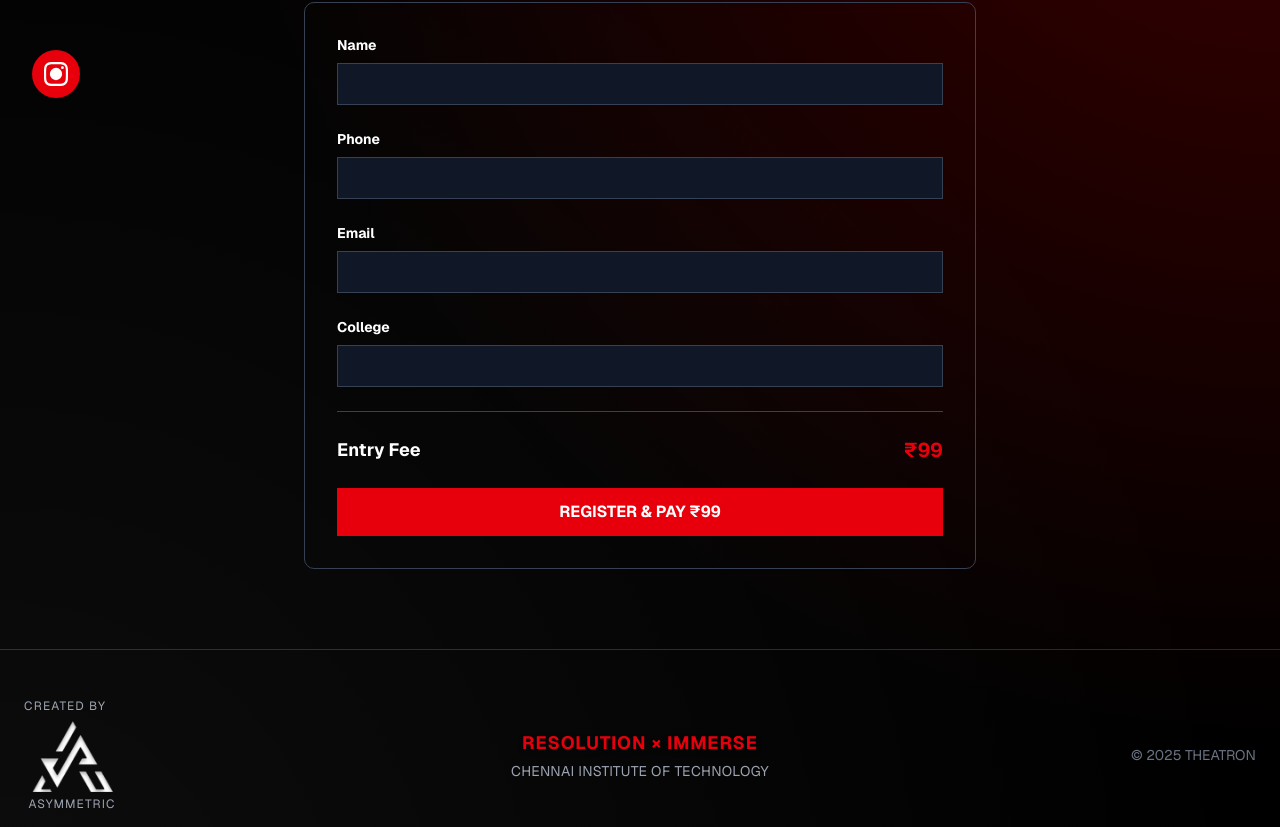
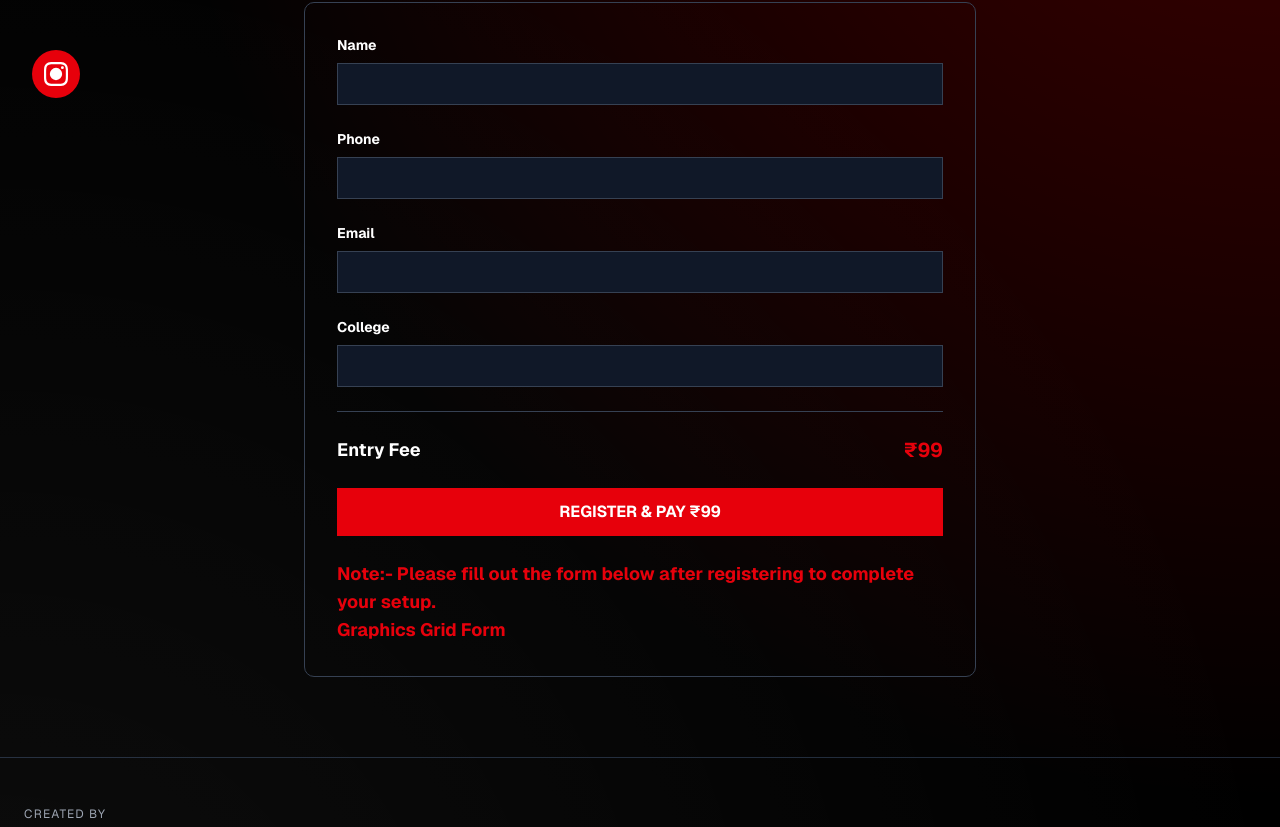
Before and after one commit to Club-Asymmetric/Theatron_Frontend, a Next.js app: page /registration/graphics-grid in a window 1280 px wide. Shown: the part 326-1153 px from the top of the page. Built offline with nearby package versions, Linux system fonts and the light colour scheme.

Commit message:
Add note and link for Graphics Grid setup
Added a note and link for completing setup after registration.

```diff
--- a/src/app/registration/graphics-grid/page.jsx
+++ b/src/app/registration/graphics-grid/page.jsx
@@ -93,6 +93,10 @@ export default function GraphicsGridRegistration() {
               >
                 {isSubmitting ? "PROCESSING..." : "REGISTER & PAY ₹99"}
               </button>
+              <div className="text-red-600 text-lg font-bold">
+                Note:- Please fill out the form below after registering to complete your setup.<br/>
+                <a href="https://forms.gle/fY4pWg4JA9RBKiFk9">Graphics Grid Form</a>
+              </div>
             </form>
           </div>
         </div>
```
